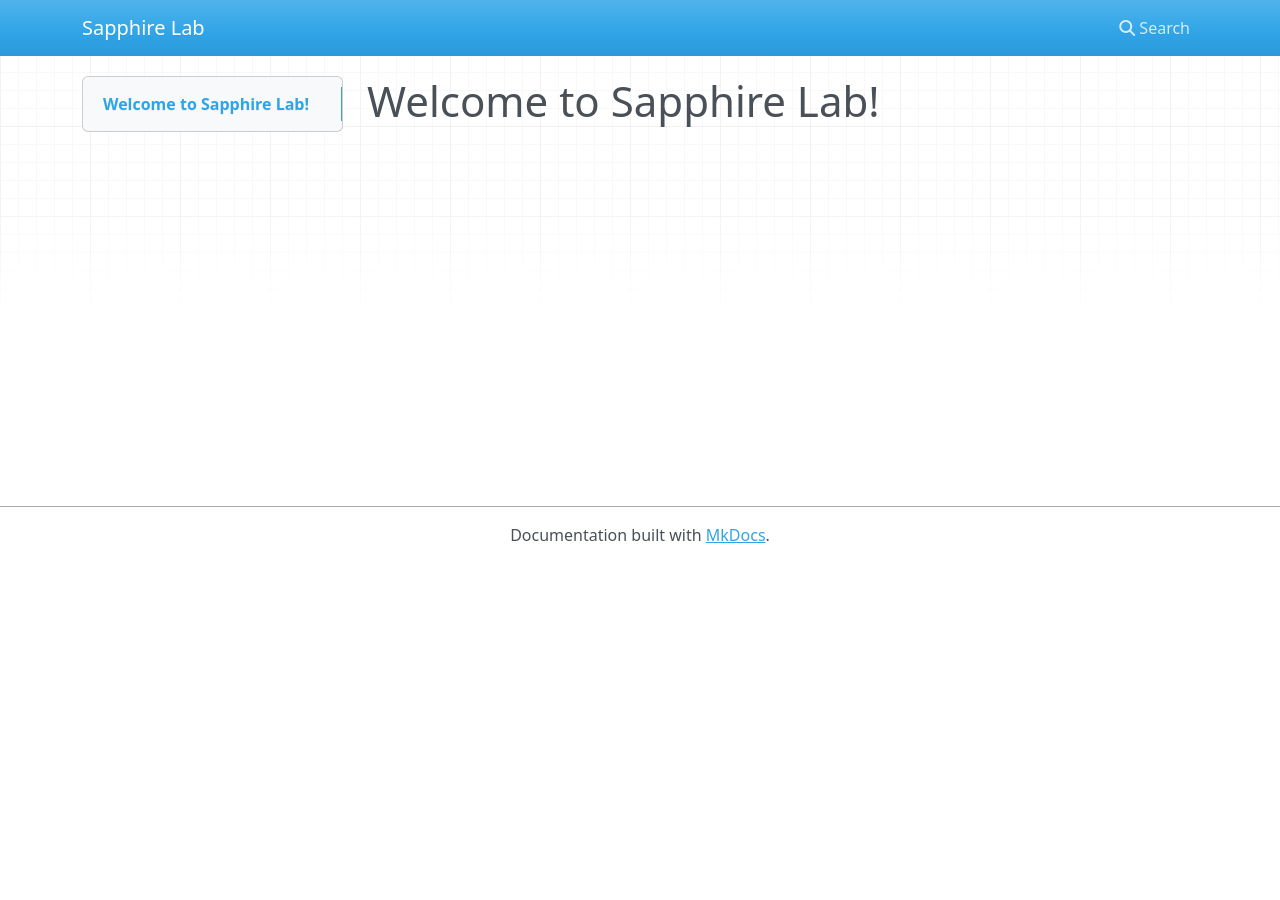
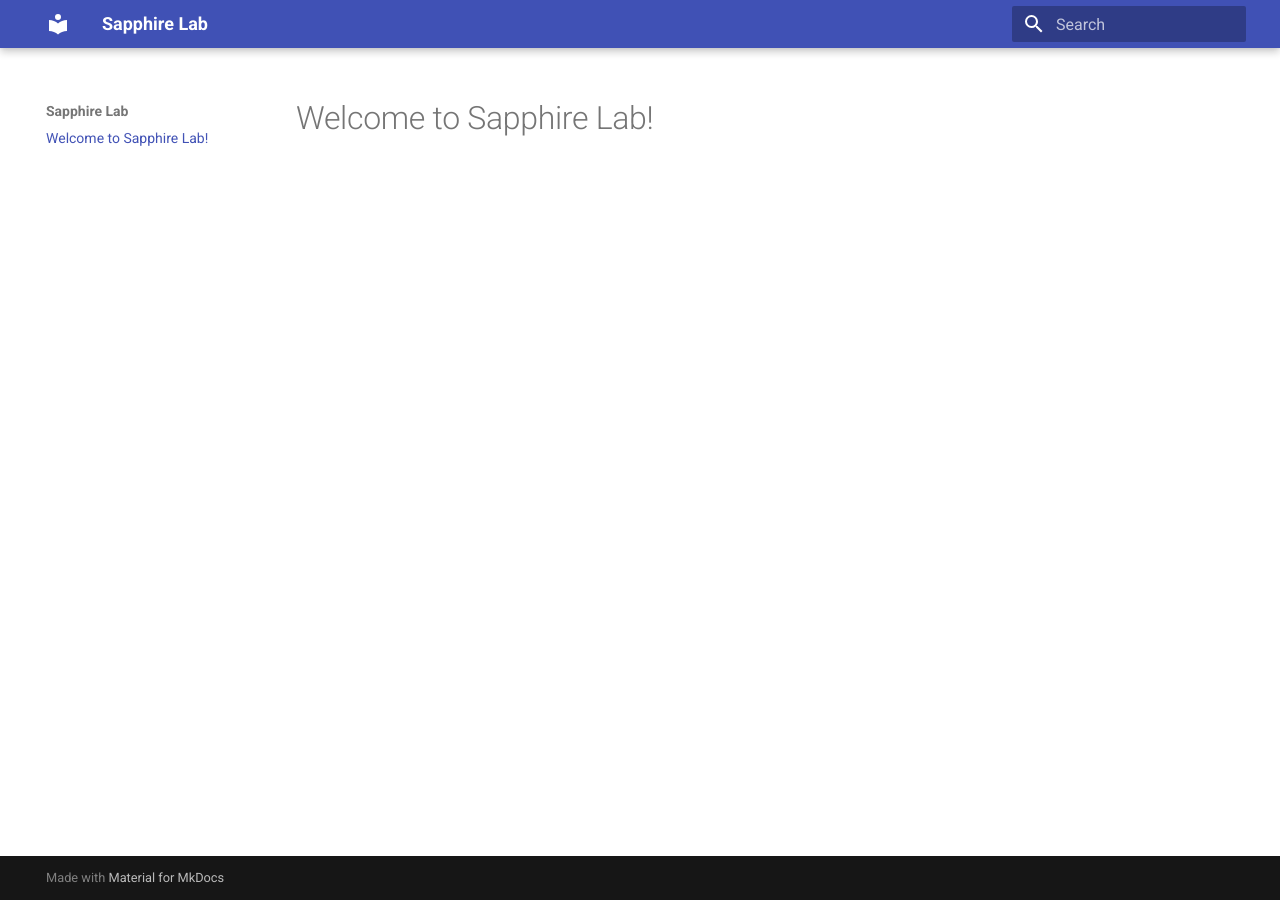
Before and after one commit to SapphireLab/SapphireLab.github.io, an MkDocs documentation site: the page built from docs/index.md, in a window 1280 px wide. Built offline with MkDocs 1.6.1 and Material for MkDocs 9.7.7, drawn with Linux system fonts in a browser that asks for light colours; nearby versions of some CDN libraries.

```diff
--- a/mkdocs.yml
+++ b/mkdocs.yml
@@ -1 +1,8 @@
 site_name: Sapphire Lab
+plugins:
+  - search
+theme:
+  name: material
+markdown_extensions:
+  toc:
+    permalink: true
```
